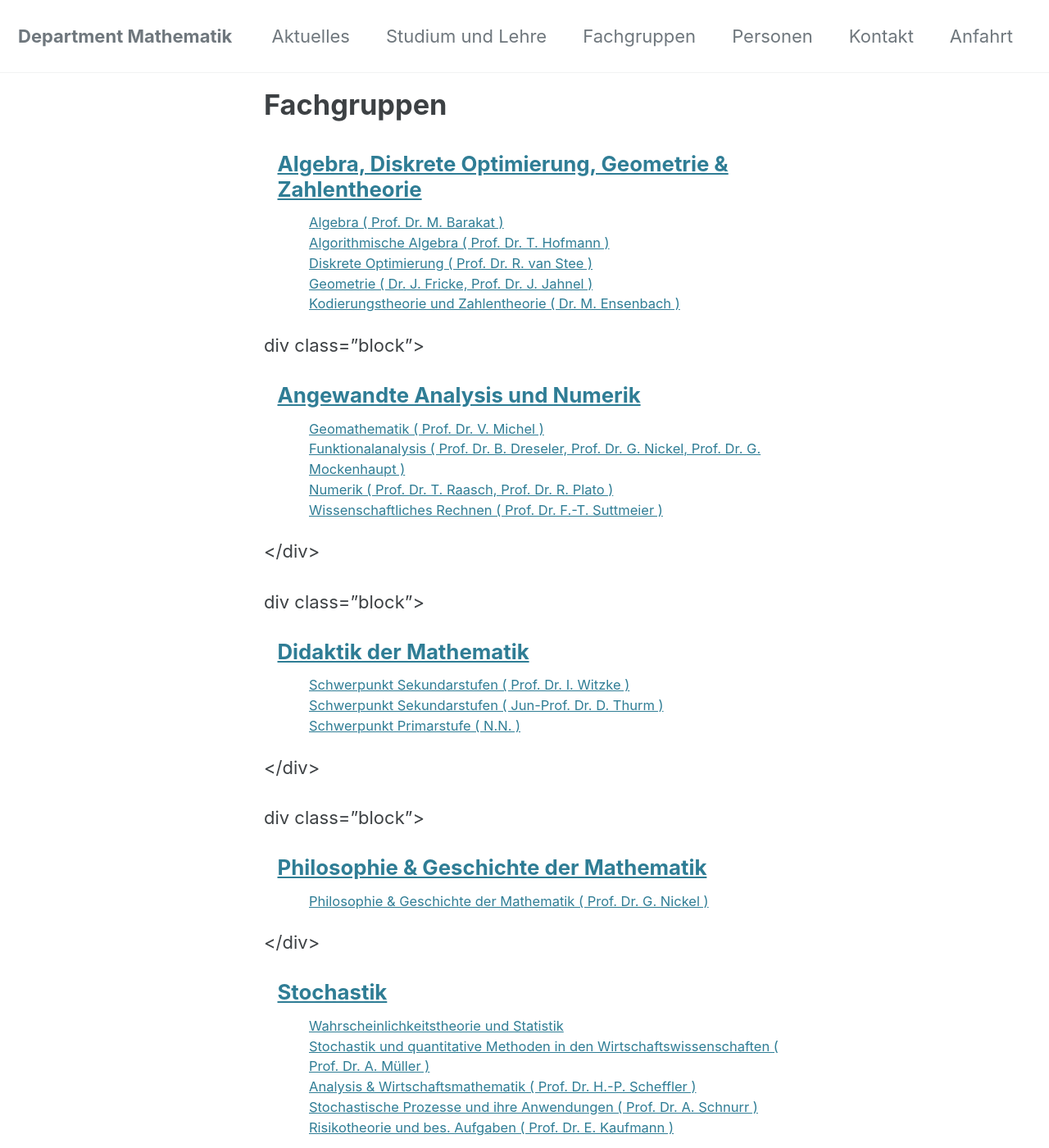
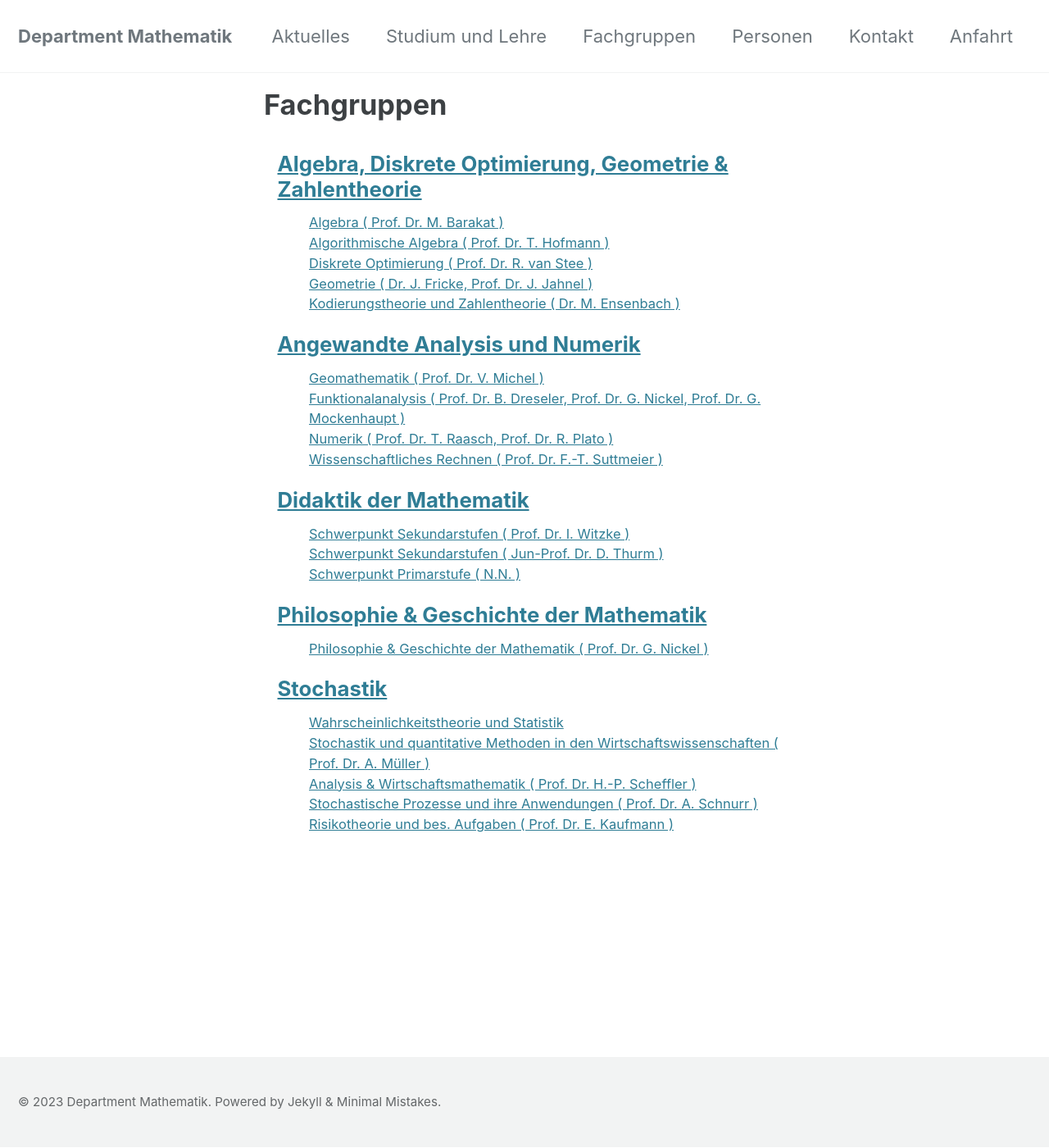
Before and after one commit to oceanbang/project, a Jekyll site: the page built from _pages/fachgruppen.md, in a window 1280 px wide and 1400 px high. Shown: the whole window at 82% size. Built offline with Jekyll 4.4.1, drawn with Linux system fonts in a browser that asks for light colours; cached includes are drawn as plain includes.

Commit message:
Update fachgruppen.md

```diff
--- a/_pages/fachgruppen.md
+++ b/_pages/fachgruppen.md
@@ -17,7 +17,7 @@ permalink: /fachgruppe/
   </dl>
 </div>
 
-div class="block">
+<div class="block">
   <dl>
     <dd>
       <h1><span style="font-weight:bold"><a target="_self" href="https://www.uni-siegen.de/fb6/aan/?lang=de">Angewandte Analysis und Numerik</a></span></h1>
@@ -29,7 +29,7 @@ div class="block">
   </dl>
 </div>
 
-div class="block">
+<div class="block">
   <dl>
     <dd>
       <h1><span style="font-weight:bold"><a target="_self" href="https://www.uni-siegen.de/fb6/didaktik/?lang=de">Didaktik der Mathematik</a></span></h1>
@@ -41,7 +41,7 @@ div class="block">
 </div>
 
 
-div class="block">
+<div class="block">
   <dl>
     <dd>
       <h1><span style="font-weight:bold"><a target="_self" href="https://www.uni-siegen.de/fb6/phima/?lang=de">Philosophie & Geschichte der Mathematik</a></span></h1>
```
